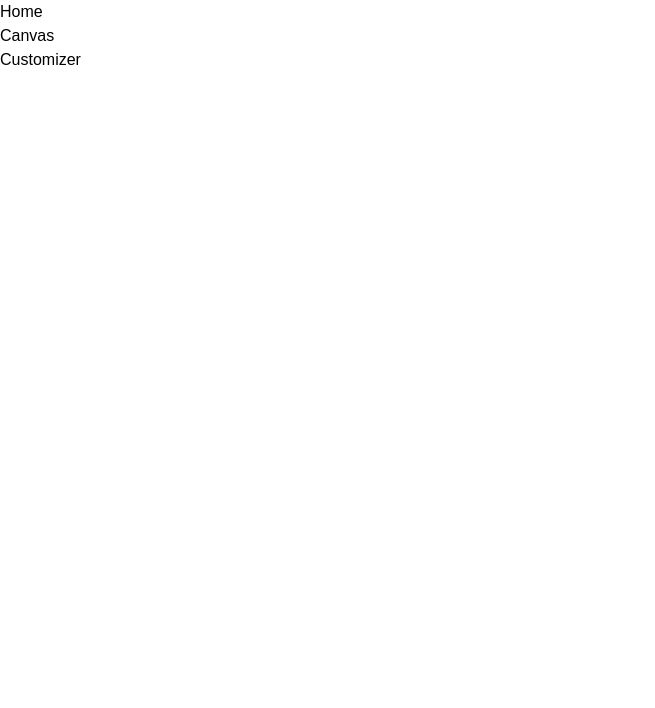
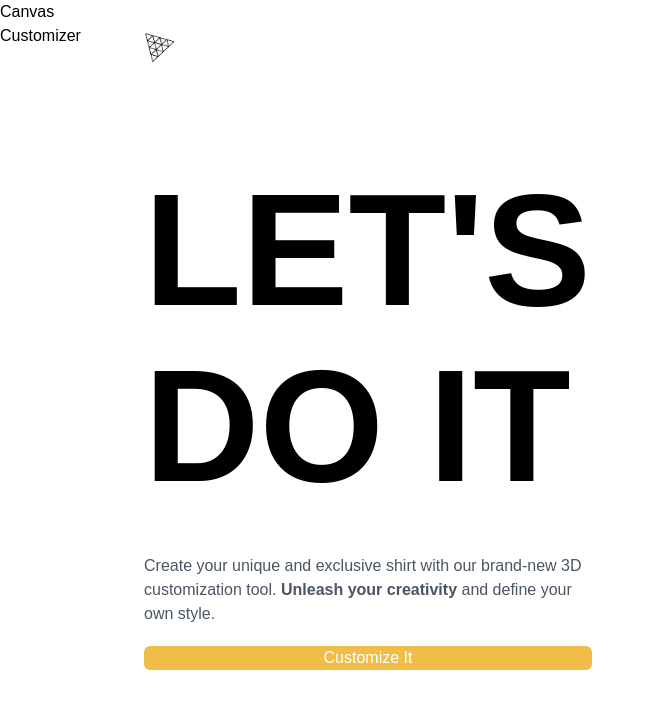
Before and after one commit to R-Villar/customize, a React (Vite) app in the folder client/: page / in a window 1280 px wide. Shown: the top 708 px of the page, without its empty margins (0-655 px from the left). Built offline with nearby package versions, Linux system fonts and the light colour scheme; a web font is replaced by a local one.

Commit message:
complete home.

```diff
--- /dev/null
+++ b/client/src/components/CustomButton.jsx
@@ -0,0 +1,25 @@
+import { useSnapshot } from "valtio"
+import state from "../store"
+
+export const CustomButton = ({ type, title, customStyle, handleClick }) => {
+	const snap = useSnapshot(state)
+
+	const generateStyle = (type) => {
+		if (type === "filled") {
+			return {
+				backgroundColor: snap.color,
+				color: "#fff",
+			}
+		}
+	}
+
+	return (
+		<button
+			className={`px-2 py-1.2 flex-1 rounded-md ${customStyle}`}
+			style={generateStyle(type)}
+			onClick={handleClick}
+		>
+			{title}
+		</button>
+	)
+}
--- /dev/null
+++ b/client/src/components/index.js
@@ -0,0 +1,3 @@
+import { CustomButton } from "./CustomButton"
+
+export { CustomButton }
--- a/client/src/pages/Home.jsx
+++ b/client/src/pages/Home.jsx
@@ -7,8 +7,39 @@
 	slideAnimation,
 } from "../config/motion"
 import state from "../store"
+import { CustomButton } from "../components"
 
 export const Home = () => {
 	const snap = useSnapshot(state)
-	return <div>Home</div>
+
+	return (
+		<AnimatePresence>
+			{snap.intro && (
+				<motion.section className='home' {...slideAnimation("left")}>
+					<motion.header {...slideAnimation("down")}>
+						<img src='./threejs.png' alt='logo' className='w-8 h-8 object-contain' />
+					</motion.header>
+					<motion.div className='home-content' {...headContainerAnimation}>
+						<motion.div {...headTextAnimation}>
+							<h1 className='head-text'>
+								LET'S <br className='xl:block hidden' /> DO IT
+							</h1>
+						</motion.div>
+						<motion.div {...headContentAnimation} className='flex flex-col gap-5'>
+							<p className='max-w-md font-normal text-gray-600 text-base'>
+								Create your unique and exclusive shirt with our brand-new 3D customization
+								tool. <strong>Unleash your creativity</strong> and define your own style.
+							</p>
+							<CustomButton
+								type='filled'
+								title='Customize It'
+								handleClick={() => (state.intro = false)}
+								customStyles='w-fit px-4 py-2.5 font-bold text-sm'
+							/>
+						</motion.div>
+					</motion.div>
+				</motion.section>
+			)}
+		</AnimatePresence>
+	)
 }
```
